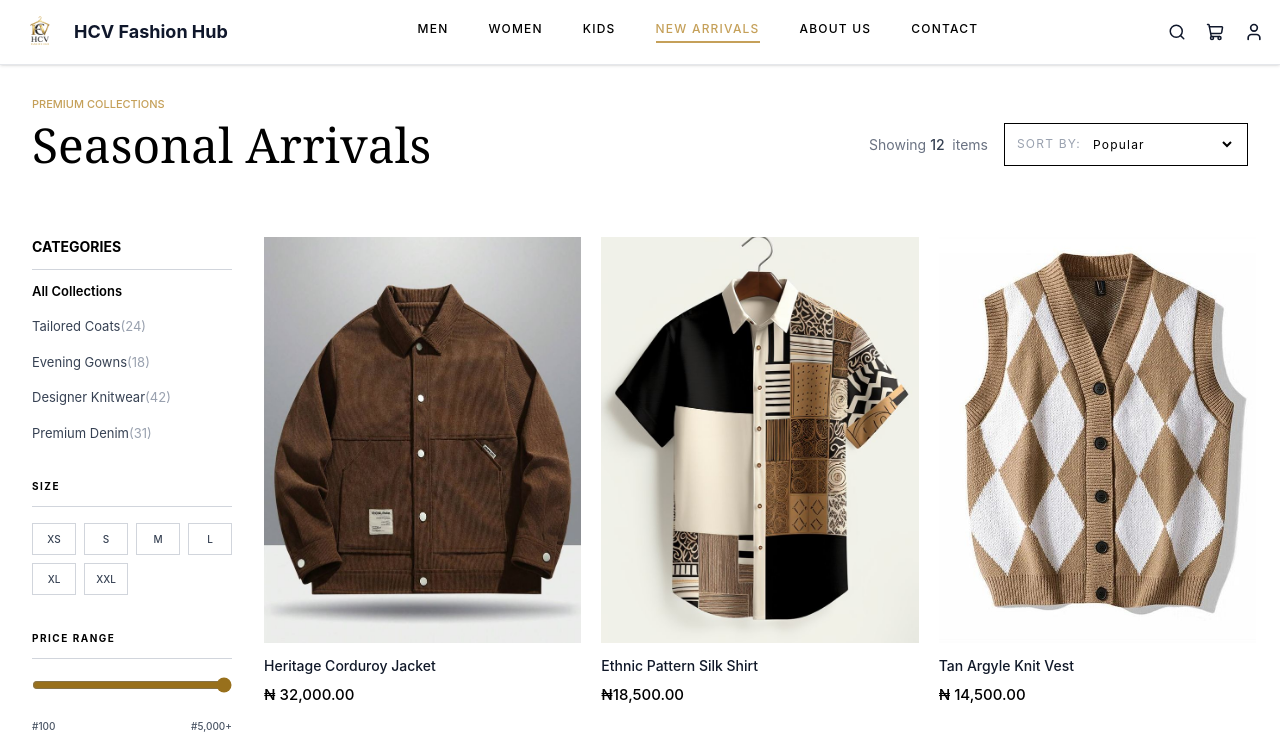
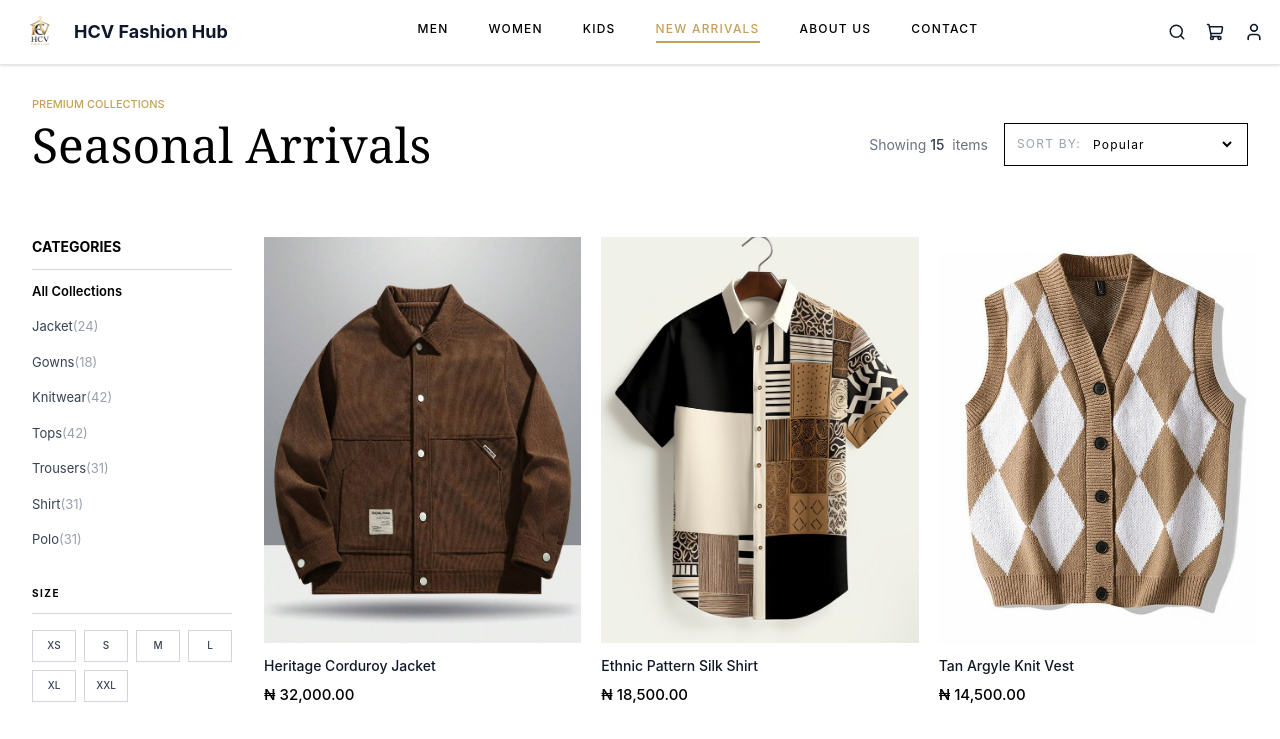
Before and after one commit to Pharniyi/HCV-Fashion, a React (Vite) app in the folder frontend/: page /newarrivals in a window 1280 px wide. Shown: the top 739 px of the page. Built offline with nearby package versions, Linux system fonts and the light colour scheme.

Commit message:
updated the new arrivals page

```diff
--- a/frontend/src/pages/NewArrivalsPage.jsx
+++ b/frontend/src/pages/NewArrivalsPage.jsx
@@ -1,5 +1,6 @@
 import React from "react";
 import { useState } from "react";
+import Footer from "../components/Footer";
 
 const products = [
   {
@@ -13,7 +14,7 @@ const products = [
     id: 2,
     name: "Ethnic Pattern Silk Shirt",
     category: "Shirt",
-    price: "18,500.00",
+    price: " 18,500.00",
     image: "men/Pattern_Shirt.jpg",
   },
   {
@@ -86,13 +87,38 @@ const products = [
     price: " 32,000.00",
     image: "men/Black trouser.jpg",
   },
+  {
+    id: 13,
+    name: "Ethereal brown gown",
+    category: "Gowns",
+    price: " 15,000.00",
+    image: "women/brown gown.jpg",
+  },
+  {
+    id: 14,
+    name: "Basic Top",
+    category: "Tops",
+    price: " 8,000.00",
+    image: "kids/basic top.jpg",
+  },
+  {
+    id: 15,
+    name: "Cargo Jeans",
+    category: "Trousers",
+    price: " 18,000.00",
+    image: "kids/baggy jeans.jpg",
+  },
+
 ];
 
 const categories = [
-  { name: "Tailored Coats", count: 24 },
-  { name: "Evening Gowns", count: 18 },
-  { name: "Designer Knitwear", count: 42 },
-  { name: "Premium Denim", count: 31 },
+  { name: "Jacket", count: 24 },
+  { name: "Gowns", count: 18 },
+  { name: "Knitwear", count: 42 },
+  { name: "Tops", count: 42 },
+  { name: "Trousers", count: 31 },
+  { name: "Shirt", count: 31 },
+  { name: "Polo", count: 31 },
 ];
 
 const sizes = ["XS", "S", "M", "L", "XL", "XXL"];
@@ -127,7 +153,7 @@ const NewArrivalsPage = () => {
     if (sortOption === "HighToLow") {
       return priceB - priceA;
     }
-    return 0; // For "Newest Arrivals", no sorting is applied
+    return 0; // For "Popular", no sorting is applied
   });
 
   return (
@@ -163,7 +189,7 @@ const NewArrivalsPage = () => {
                     onChange={(e) => setSortOption(e.target.value)}
                     className="bg-transparent outline-none"
                   >
-                    <option value="Newest">Popular</option>
+                    <option value="Popular">Popular</option>
                     <option value="LowToHigh">Price: Low to High</option>
                     <option value="HighToLow">Price: High to Low</option>
                   </select>
@@ -309,7 +335,9 @@ const NewArrivalsPage = () => {
             ) : (
               <div className="flex min-h-100 items-center justify-center border border-gray-200">
                 <div className="text-center">
-                <h3 className="mb-2 font-serif text-2xl">No products found</h3>
+                  <h3 className="mb-2 font-serif text-2xl">
+                    No products found
+                  </h3>
 
                   <p className="mb-5 text-sm text-gray-500">
                     Try adjusting your filters
@@ -328,9 +356,51 @@ const NewArrivalsPage = () => {
                 </div>
               </div>
             )}
+
+            {/* Load More Section */}
+            <div className="max-w-7xl mx-auto px-8 py-16">
+              <div className="border-t"></div>
+
+              <div className="flex flex-col items-center mt-10">
+                {visibleProducts == sortedProducts.length && (
+                  <p
+                    className="text-xs cursor-pointer tracking-widest uppercase text-gray-500"
+                    onClick={() => setVisibleProducts((prev) => prev - 4)}
+                  >
+                    <div className="text-center">
+                      <span>
+                        Showing {visibleProducts} of {sortedProducts.length}{" "}
+                        Items
+                      </span>
+                      <div className="w-48 h-0.5 bg-black mt-4"></div>
+                    </div>
+                  </p>
+                )}
+
+                {visibleProducts < sortedProducts.length && (
+                  <div>
+                    <div className="text-center">
+                      <span>
+                        Showing {visibleProducts} of {sortedProducts.length}{" "}
+                        Items
+                      </span>
+                      <div className="w-48 h-0.5 bg-black mt-4"></div>
+                      <button
+                        onClick={() => setVisibleProducts((prev) => prev + 4)}
+                        className="mt-8 border px-12 py-4 text-xs uppercase tracking-widest hover:bg-black hover:text-white transition"
+                      >
+                        Load More
+                      </button>
+                    </div>
+                  </div>
+                )}
+              </div>
+            </div>
           </section>
         </div>
       </div>
+
+      <Footer />
     </>
   );
 };
```
Lines whose indentation alone changed are shown as unchanged.
